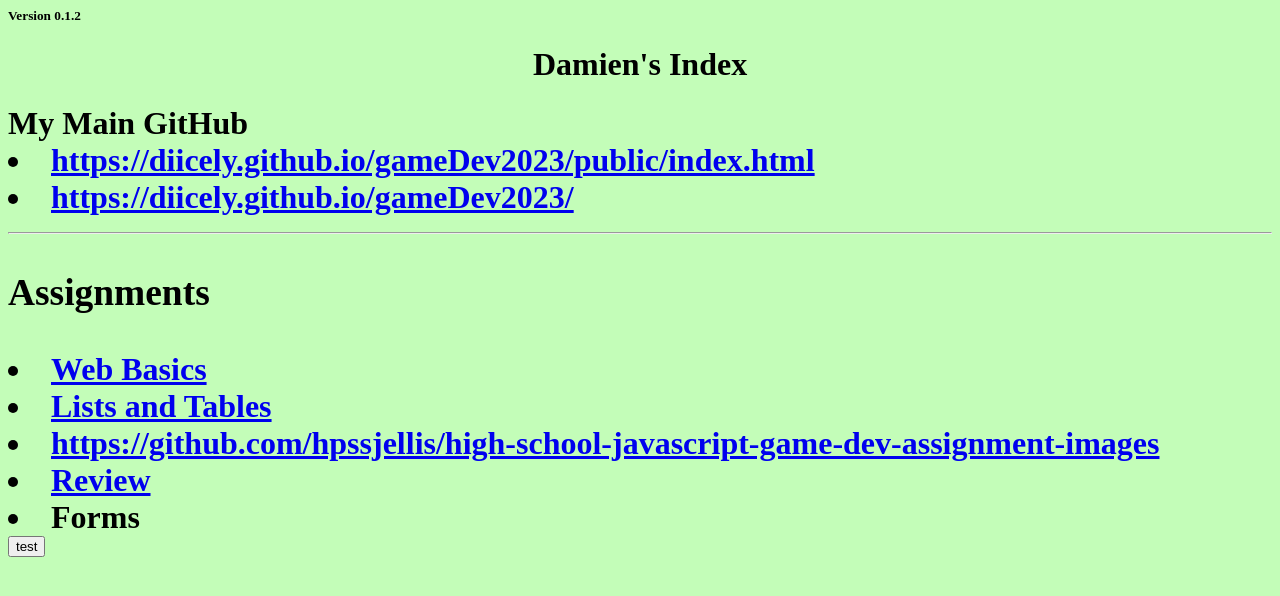
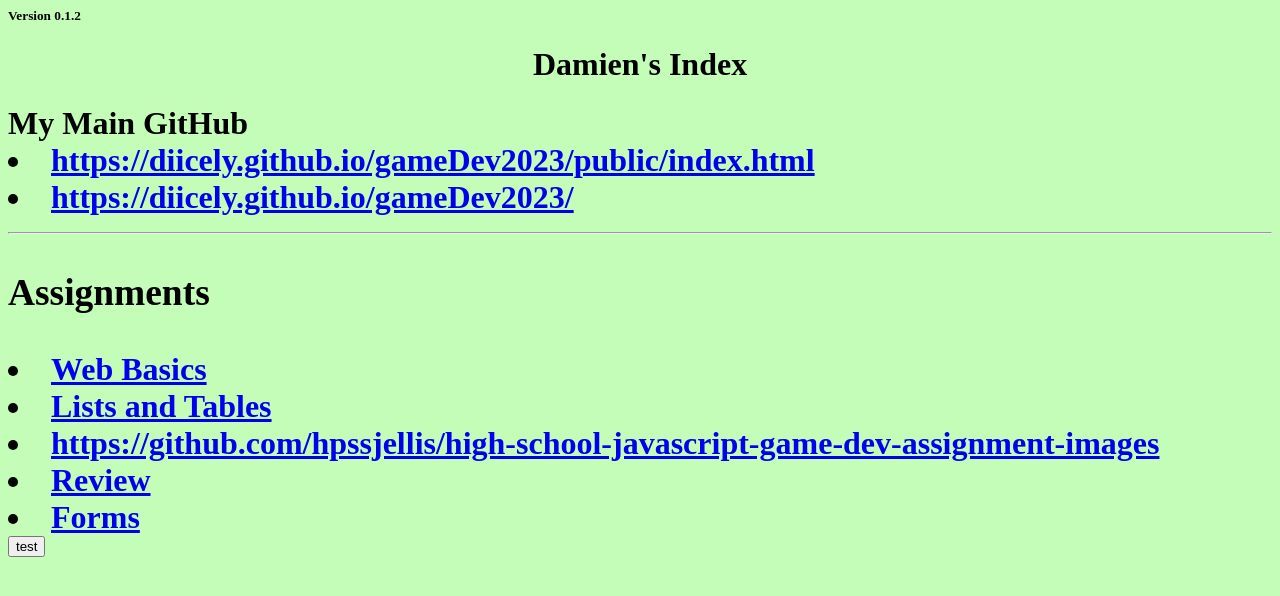
Before and after one commit to Diicely/gameDev2023, a plain HTML site: page public/index.html in a window 1280 px wide. Drawn offline with Linux system fonts and the light colour scheme.

Commit message:
Update index.html

```diff
--- a/public/index.html
+++ b/public/index.html
@@ -12,7 +12,7 @@
 <li><a href="t3a02-lists-and-tables-by-damien.html">Lists and Tables</a>
 <li><a href="https://github.com/hpssjellis/high-school-javascript-game-dev-assignment-images">https://github.com/hpssjellis/high-school-javascript-game-dev-assignment-images</a>
 <li><a href="t3aReview-by-damien.html">Review</a>
-<li><a href"t3aReview-by-damien.html">Forms</a>
+<li><a href="t3aForms-by-Damien.html">Forms</a>
 
   <form action="https://google.com">
     <input type="submit" value="test" />
```
